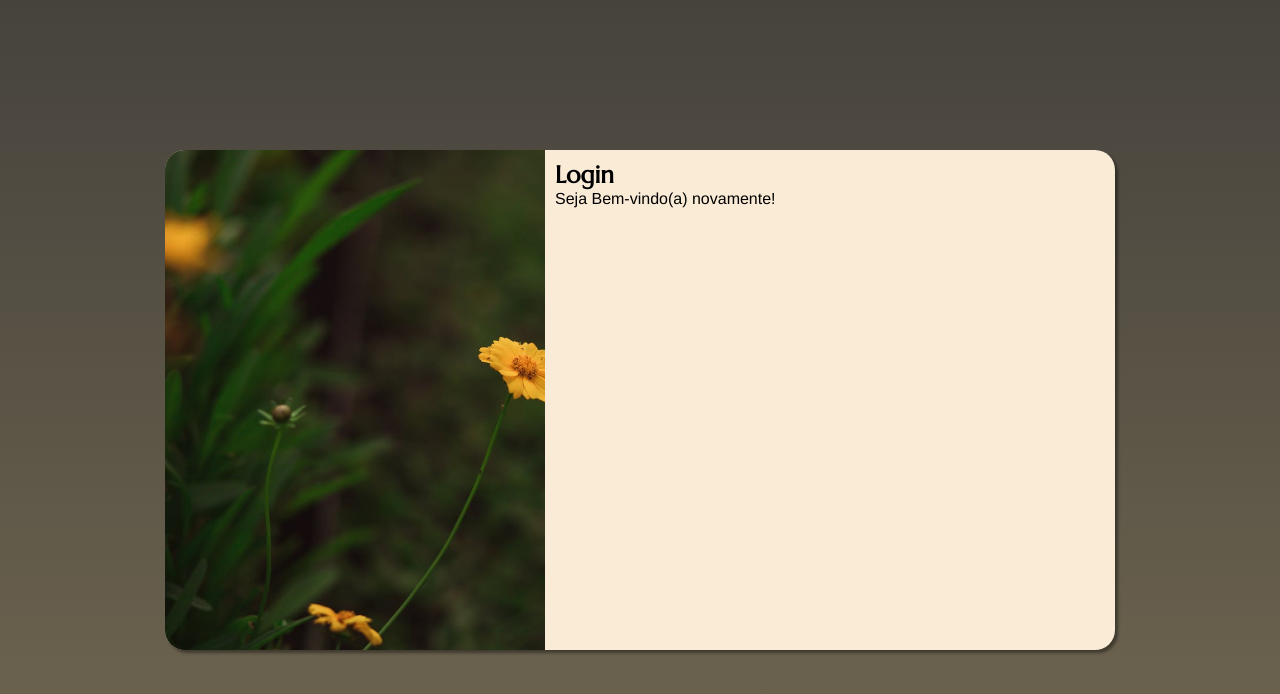
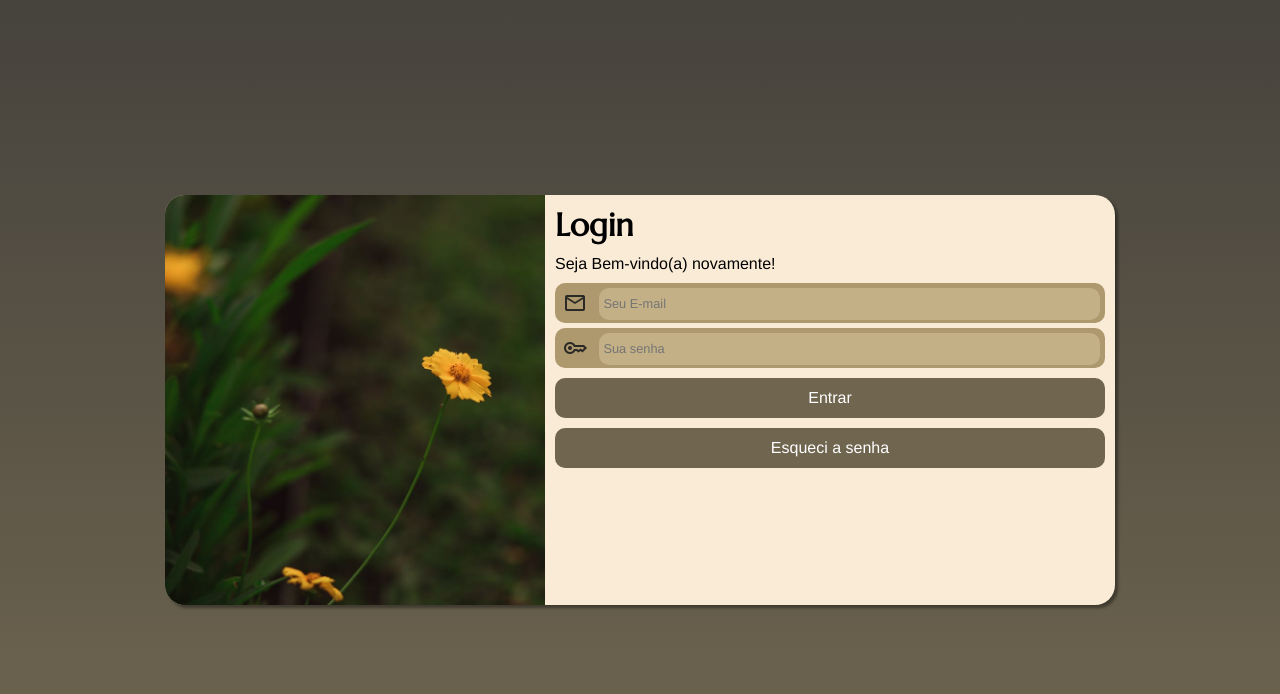
Before and after one commit to felipefrancorocha/projeto-login, a plain HTML site: page index.html in a window 1280 px wide. Drawn offline with nearby package versions, Linux system fonts and the light colour scheme.

Commit message:
versao 0.1 do projeto

```diff
--- a/estilos/all.css
+++ b/estilos/all.css
@@ -38,21 +38,17 @@ main {
     width: 100vw;
 }
 
-main h1 {
-    font-family: var(--fonte0);
-}
-
 section#login {
     position: absolute;
     top: 50%;
     left: 50%;
-    transform: translate(-50%, -50%);
     background-color: antiquewhite;
     width: 280px;
     height: 500px;
     border-radius: 20px;
     overflow: hidden;
     box-shadow: 3px 3px 3px rgba(0, 0, 0, 0.384);
+    transform: translate(-50%, -50%);
     transition: width 0.6s, height 0.6s;
 }
 
@@ -67,3 +63,65 @@ section#login > div#formulario {
     display: block;
     padding: 10px;
 }
+
+div#formulario > h1 {
+    font-family: var(--fonte0);
+    margin-bottom: 10px;
+    font-size: 1.5em;
+}
+
+div#formulario > p {
+    font-size: 0.8em;
+    margin-bottom: 10px;
+}
+
+form > input[type=submit], input[type=reset] {
+    display: block;
+    font-size: 1em;
+    width: 100%;
+    height: 40px;
+    background-color: #706650;
+    color: white;
+    border: none;
+    border-radius: 10px;
+    margin-top: 10px;
+    margin-bottom: 10px;
+    cursor: pointer;
+}
+
+form > input[type=submit]:hover, input[type=reset]:hover {
+    background-color: #9B8454;
+}
+
+form > div.campo {
+    height: 40px;
+    margin: 5px 0px;
+    background-color: #9b8554cb;
+    border-radius: 10px;
+}
+
+div.campo > input[type=email], input[type=password] {
+    background-color: #cfbc93ad;
+    font-size: 0.8em;
+    width: calc(100% - 49px);
+    height: 80%;
+    border: 0px;
+    border-radius: 10px;
+    padding: 4px;
+    color: white;
+    transform: translateY(-7px);
+}
+
+div.campo > input:focus-within {
+    background-color: #9b8554af;
+}
+
+div.campo > input {
+    color: white;
+}
+
+div.campo > span {
+    width: 40px;
+    padding: 8px;
+    color: #2b2925;
+}
--- a/estilos/mediaquery.css
+++ b/estilos/mediaquery.css
@@ -7,6 +7,7 @@
 
     section#login {
         width: 80%;
+        height: 350px;
     }
 
     section#login > div#imagem {
@@ -20,6 +21,16 @@
         float: right;
         width: 65%;
     }
+
+    div#formulario > h1 {
+        font-family: var(--fonte0);
+        margin-bottom: 10px;
+        font-size: 2em;
+    }
+
+    div#formulario > p {
+        font-size: 1em;
+    }
 }
 
 
@@ -31,6 +42,7 @@
 
     section#login {
         width: 950px;
+        height: 410px;
     }
 
     section#login > div#imagem {
@@ -44,4 +56,14 @@
         float: right;
         width: 60%;
     }
+
+    div#formulario > h1 {
+        font-family: var(--fonte0);
+        margin-bottom: 10px;
+        font-size: 2em;
+    }
+
+    div#formulario > p {
+        font-size: 1em;
+    }
 }
--- a/index.html
+++ b/index.html
@@ -4,6 +4,8 @@
     <meta charset="UTF-8">
     <meta name="viewport" content="width=device-width, initial-scale=1.0">
     <title>Login</title>
+    <link rel="stylesheet" href="https://fonts.googleapis.com/css2?family=Material+Symbols+Outlined:opsz,wght,FILL,GRAD@20..48,100..700,0..1,-50..200" />
+    <link rel="stylesheet" href="https://fonts.googleapis.com/css2?family=Material+Symbols+Outlined:opsz,wght,FILL,GRAD@20..48,100..700,0..1,-50..200" />
     <link rel="stylesheet" href="estilos/all.css">
     <link rel="stylesheet" href="estilos/mediaquery.css">
 </head>
@@ -16,6 +18,18 @@
             <div id="formulario">
                 <h1>Login</h1>
                 <p>Seja Bem-vindo(a) novamente!</p>
+                <form action="login.php" method="post" autocomplete="on">
+                    <div class="campo">
+                        <span class="material-symbols-outlined">mail</span>
+                        <input type="email" name="login" id="login" placeholder="Seu E-mail" autocomplete="email" required maxlength="40">
+                    </div>
+                    <div class="campo">
+                        <span class="material-symbols-outlined">key</span>
+                        <input type="password" name="senha" id="senha" placeholder="Sua senha" autocomplete="current-password" required minlength="8">
+                    </div>
+                    <input type="submit" value="Entrar">
+                    <input type="reset" value="Esqueci a senha">
+                </form>
             </div>
         </section>
    </main>
```
